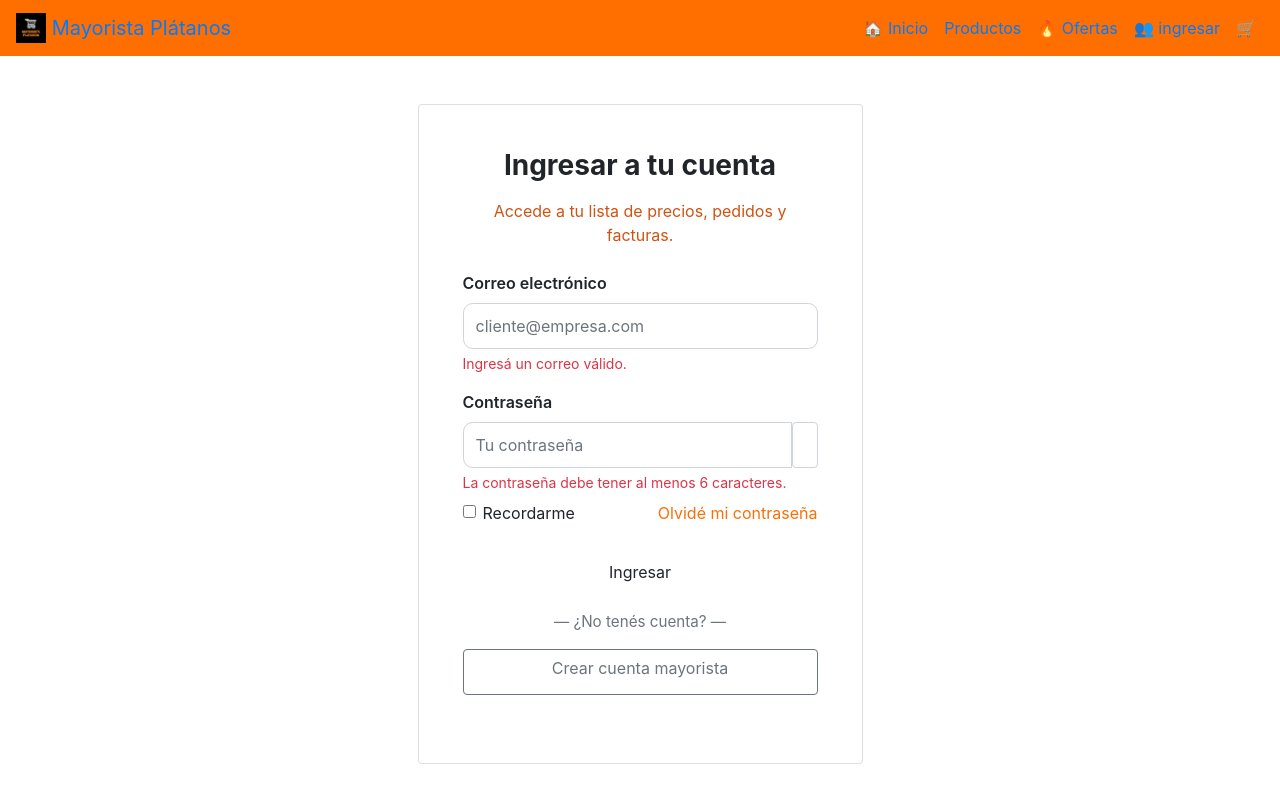
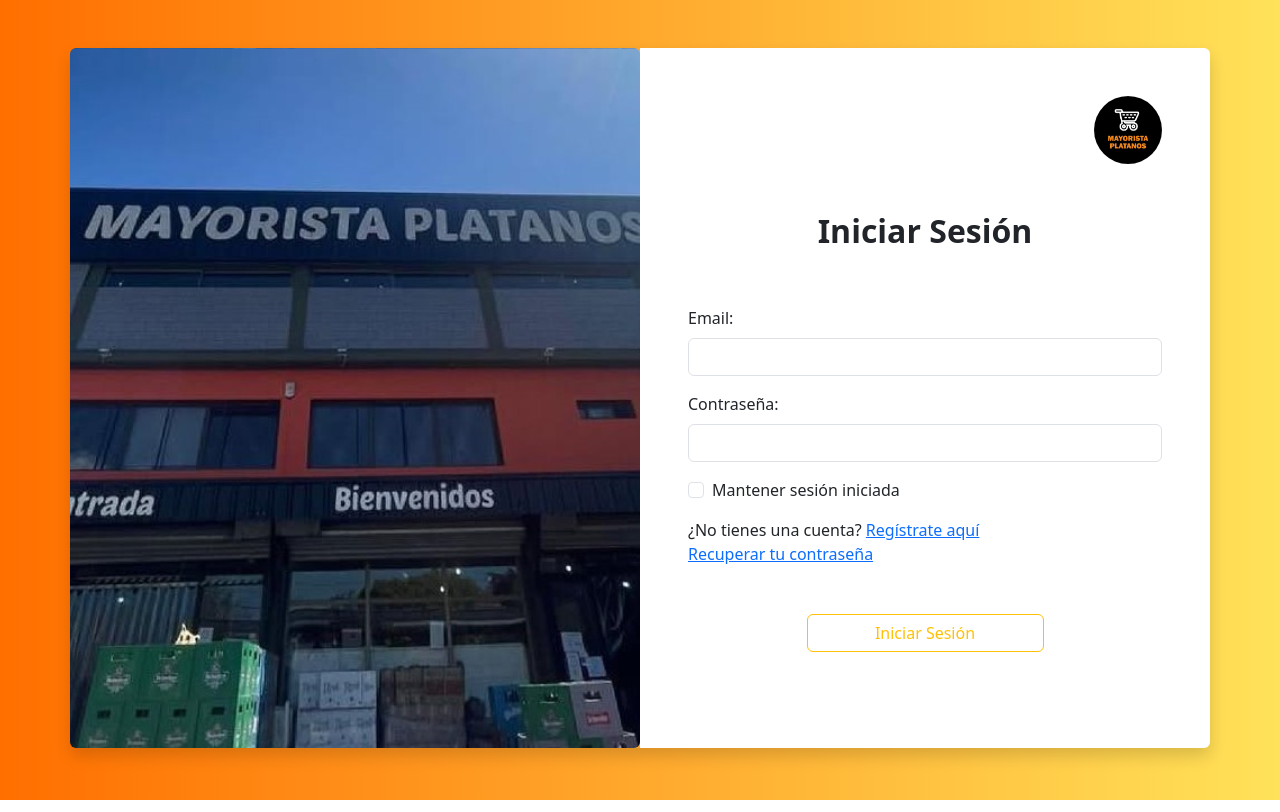
Before and after one commit to uriieelsosa/MayoristaPlatanos, a PHP site: page /login.html in a window 1280 px wide. Run offline with PHP 8.4, Linux system fonts and the light colour scheme.

Commit message:
login y registro
mejoras en el diseño de la pag de login. agreago de la pag de registro y su php basico

```diff
--- a/pag-web/css/style.css
+++ b/pag-web/css/style.css
@@ -1,105 +1,4 @@
 
  .navbar {
-  background-color: #ff6f00 !important;
+  background-color: rgb(255, 111, 0) !important;
  }
-
-
-
-
-/* ===========================
-   Login / Auth (Mayorista)
-   =========================== */
-:root{
-  --may-naranja: #f87008;
-  --may-naranja-2: #ff9a3d;
-  --may-success: #f87008;
-  --may-success-hover:#f87008;
-}
-
-
-
-@media (prefers-reduced-motion: no-preference){
-  .auth-card{ animation: authFloat .5s ease both; }
-  @keyframes authFloat{
-    from{ opacity: 0; transform: translateY(8px); }
-    to{ opacity: 1; transform: none; }
-  }
-}
-
-/* Titulares y textos */
-.auth-card h1,
-.auth-card .h3{
-  font-weight: 700;
-}
-
-.auth-card p.text-muted{
-  color: #cd5413 !important;
-}
-
-/* Campos */
-.auth-card .form-label{
-  font-weight: 600;
-}
-
-.auth-card .form-control{
-  height: 46px;
-  border-radius: .6rem;
-}
-
-.auth-card .form-control:focus{
-  border-color: var(--may-naranja);
-  box-shadow: 0 0 0 .2rem rgba(248,112,8,.2);
-}
-
-/* Feedback de validación */
-.auth-card .invalid-feedback{
-  display: block;             /* asegura que se vea bajo el input */
-  margin-top: .25rem;
-  font-size: .875rem;
-}
-
-/* Toggle mostrar/ocultar contraseña */
-#togglePass{
-  border-color: #ced4da;
-}
-#togglePass:hover{
-  background-color: #f8f9fa;
-}
-
-/* Recordarme + link recuperar */
-.link-mayorista{
-  color: var(--may-naranja);
-  text-decoration: none;
-}
-.link-mayorista:hover{
-  color: #e36000;
-  text-decoration: underline;
-}
-
-/* Botón principal */
-.btn-mayorista{
-  background: var(--may-success);
-  border: none;
-  height: 46px;
-  border-radius: .6rem;
-  font-weight: 600;
-}
-.btn-mayorista:hover{
-  background: var(--may-success-hover);
-}
-
-/* Botón “Crear cuenta” más prolijo */
-.btn-outline-secondary{
-  height: 46px;
-  border-radius: .6rem;
-}
-
-/* Divider sutil */
-.text-muted.my-3{
-  font-size: .95rem;
-}
-
-/* Responsive fino */
-@media (max-width: 576px){
-  .auth-card{ padding: 1rem !important; }
-}
--- a/pag-web/login.html
+++ b/pag-web/login.html
@@ -1,110 +1,69 @@
-<head>
-    <meta charset="UTF-8">
-    <meta name="viewport" content="width=device-width, initial-scale=1.0">
-    <title>Mayorista Platanos</title>
+<!doctype html>
+<html lang="en">
+  <head>
+    <title>Iniciar Sesión</title>
+    <!-- Required meta tags -->
+    <meta charset="utf-8" />
+    <meta
+      name="viewport"
+      content="width=device-width, initial-scale=1, shrink-to-fit=no"
+    />
+    <link rel="icon" type="image/x-icon" href="img/icono.jpg" />
+    <!-- Bootstrap CSS v5.2.1 -->
+    <link
+      href="https://cdn.jsdelivr.net/npm/bootstrap@5.3.2/dist/css/bootstrap.min.css"
+      rel="stylesheet"
+      integrity="sha384-T3c6CoIi6uLrA9TneNEoa7RxnatzjcDSCmG1MXxSR1GAsXEV/Dwwykc2MPK8M2HN"
+      crossorigin="anonymous"
+    />
+    <style>
+      body{
+        background:  #ff6f00;
+        background: linear-gradient(to right, #ff6f00, #ffe259);
+      }
+      .bg{
+        background-image: url(img/login.jpg);
+        background-position: center center;
+        background-size: cover;
+      }
+    </style>
+  </head>
+  <body>
+    <main >
+      <div class="container w-100 bg-orange rounded shadow my-5">
+        <div class="row ">
+          <div class="col bg d-none d-lg-block col-md-5 col-lg-5 col-xl-6 rounded"></div>
+          <div class="col bg-white p-5 rounded-end">
+            <div class="text-end">
+              <a href="index.html"><img src="img/icono.jpg" alt="logo" width="68" class="rounded-circle" title="Volver a la página de inicio" /></a>
+            </div>
+            <h2 class="text-center fw-bold py-5">Iniciar Sesión</h2>
 
-<link rel="icon" type="favicon" href="img/icono.jpg">
-
-    <link rel="stylesheet" href="css/style.css">
-    <script src="https://code.jquery.com/jquery-3.4.1.slim.min.js" integrity="sha384-J6qa4849blE2+poT4WnyKhv5vZF5SrPo0iEjwBvKU7imGFAV0wwj1yYfoRSJoZ+n" crossorigin="anonymous"></script>
-<script src="https://cdn.jsdelivr.net/npm/popper.js@1.16.0/dist/umd/popper.min.js" integrity="sha384-Q6E9RHvbIyZFJoft+2mJbHaEWldlvI9IOYy5n3zV9zzTtmI3UksdQRVvoxMfooAo" crossorigin="anonymous"></script>
-<script src="https://cdn.jsdelivr.net/npm/bootstrap@4.4.1/dist/js/bootstrap.min.js" integrity="sha384-wfSDF2E50Y2D1uUdj0O3uMBJnjuUD4Ih7YwaYd1iqfktj0Uod8GCExl3Og8ifwB6" crossorigin="anonymous"></script>
-   <link rel="stylesheet" href="https://cdn.jsdelivr.net/npm/bootstrap@4.4.1/dist/css/bootstrap.min.css" integrity="sha384-Vkoo8x4CGsO3+Hhxv8T/Q5PaXtkKtu6ug5TOeNV6gBiFeWPGFN9MuhOf23Q9Ifjh" crossorigin="anonymous">
-</head>
-<body>
-
-  <nav class="navbar navbar-expand-lg">
-  <a class="navbar-brand" href="#">
-    <img src="img/icono.jpg" width="30" height="30" class="d-inline-block align-top" alt="Logo Mayorista">
-    Mayorista Plátanos
-  </a>
-
-  <button class="navbar-toggler" type="button" data-toggle="collapse" data-target="#navbarNavAltMarkup"
-          aria-controls="navbarNavAltMarkup" aria-expanded="false" aria-label="Toggle navigation">
-    <span class="navbar-toggler-icon"></span>
-  </button>
-
-  <div class="collapse navbar-collapse" id="navbarNavAltMarkup">
-    <div class="navbar-nav ml-auto">
-      <a class="nav-item nav-link active" href="index.html">🏠 Inicio</a>
-      <a class="nav-item nav-link" href="productos.html"> Productos</a>
-      <a class="nav-item nav-link" href="ofertas.html">🔥 Ofertas</a>
-      <a class="nav-item nav-link" href="login.html">👥 ingresar</a>
-      <a class="nav-item nav-link" href="carrito.html">🛒</a>
-    </div>
-  </div>
-</nav>
-
-  <!-- CONTENIDO -->
-  <main class="container py-5">
-    <div class="row justify-content-center">
-      <div class="col-12 col-md-8 col-lg-5">
-        <div class="card auth-card p-3 p-md-4">
-          <div class="card-body">
-            <h1 class="h3 text-center mb-3">Ingresar a tu cuenta</h1>
-            <p class="text-center text-muted mb-4">Accede a tu lista de precios, pedidos y facturas.</p>
-
-            <!-- Formulario -->
-            <form id="loginForm" action="/auth/login" method="post" novalidate>
-              <!-- Email -->
+            <!-- Formulario de inicio de sesión -->
+            <form action="login.php" method="POST">
               <div class="mb-3">
-                <label for="email" class="form-label">Correo electrónico</label>
-                <input
-                  type="email"
-                  class="form-control"
-                  id="email"
-                  name="email"
-                  placeholder="cliente@empresa.com"
-                  required
-                />
-                <div class="invalid-feedback">Ingresá un correo válido.</div>
-
+                <label for="email" class="form-label">Email:</label>
+                <input type="email" class="form-control" id="email" name="email" required />
               </div>
-
-              <!-- Password con toggle -->
-              <div class="mb-2">
-                <label for="password" class="form-label">Contraseña</label>
-                <div class="input-group">
-                  <input
-                    type="password"
-                    class="form-control"
-                    id="password"
-                    name="password"
-                    minlength="6"
-                    placeholder="Tu contraseña"
-                    required
-                  />
-                  <button class="btn btn-outline-secondary" type="button" id="togglePass" aria-label="Mostrar u ocultar contraseña">
-                    <i class="bi bi-eye"></i>
-                  </button>
-                  <div class="invalid-feedback">La contraseña debe tener al menos 6 caracteres.</div>
-                </div>
+              <div class="mb-3">
+                <label for="password" class="form-label">Contraseña:</label>
+                <input type="password" class="form-control" id="password" name="password" required />
               </div>
-
-              <!-- Recordarme + Olvidé -->
-              <div class="d-flex justify-content-between align-items-center mb-4">
-                <div class="form-check">
-                  <input class="form-check-input" type="checkbox" value="1" id="remember" name="remember">
-                  <label class="form-check-label" for="remember">Recordarme</label>
-                </div>
-                <a href="recuperar.html" class="link-mayorista">Olvidé mi contraseña</a>
+              <div class="mb-3 form-check">
+                <input class="form-check-input" type="checkbox" value="" id="mantener-sesion" />
+                <label class="form-check-label" for="mantener-sesion"> Mantener sesión iniciada </label>
               </div>
-
-              <!-- Botón -->
-              <button id="submitBtn" type="submit" class="btn btn-mayorista w-100">
-                <span class="btn-text">Ingresar</span>
-                <span class="spinner-border spinner-border-sm ms-2 d-none" role="status" aria-hidden="true"></span>
-              </button>
-
-              <!-- Divider -->
-              <div class="text-center text-muted my-3">— ¿No tenés cuenta? —</div>
-
-              <!-- Crear cuenta -->
-              <a class="btn btn-outline-secondary w-100" href="registro.html">
-                Crear cuenta mayorista
-              </a>
+              <div class="my-3">
+                <span>¿No tienes una cuenta? <a href="registro.html">Regístrate aquí</a></span> <br>
+                <span><a href="#">Recuperar tu contraseña</a></span>
+              </div>
+              <div class="text-center my-5">
+                <button type="submit" class="btn btn-outline-warning w-50">Iniciar Sesión</button>
+              </div>
             </form>
-
-            <!-- Info adicional -->
-            <div class="mt-4 small text-muted">
-            </main>
+          </div>
+        </div>
+      </div>
+    </main>
+  </body>
+</html>
```
Also changed, not shown: pag-web/registro.html (+66 -15 lines), registro.php (added, +16 -0 lines), pag-web/img/login.jpg (added).
